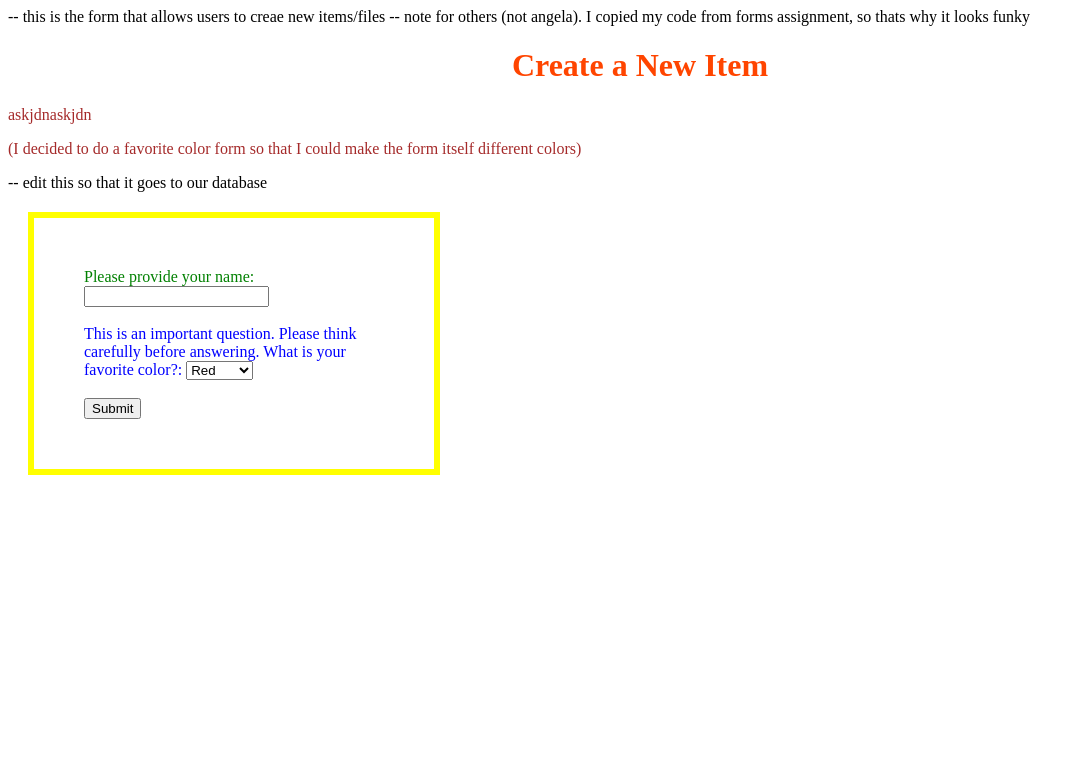
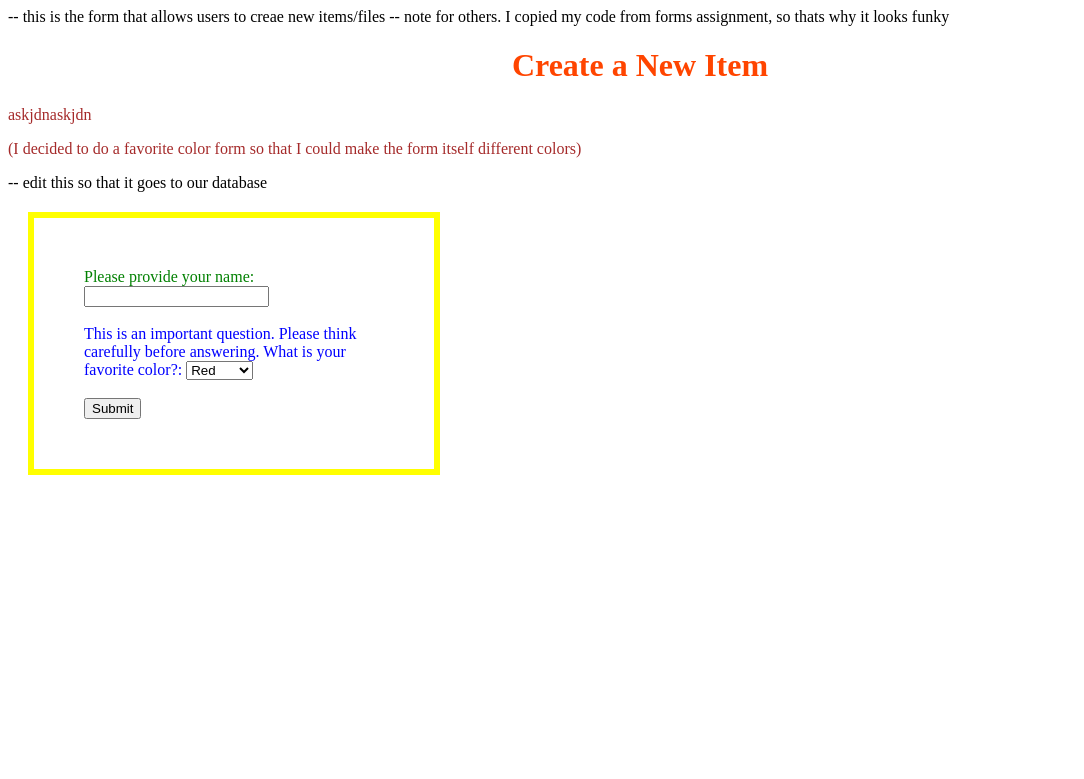
Before and after one commit to mg126e/Portfolio_Drive, a Flask app: template templates/inputform.html in a window 1280 px wide. Shown: the top 779 px of the page, without its empty margins (0-1084 px from the left). Run offline with Flask 3, Linux system fonts and the light colour scheme; the template is opened without the code that fills it, so the values that code supplies are empty.

Commit message:
edited comment

```diff
--- a/templates/inputform.html
+++ b/templates/inputform.html
@@ -1,5 +1,5 @@
 -- this is the form that allows users to creae new items/files
--- note for others (not angela). I copied my code from forms assignment, so thats why it looks funky
+-- note for others. I copied my code from forms assignment, so thats why it looks funky
 <!DOCTYPE html>
 <html lang="en">
 <head>
```
